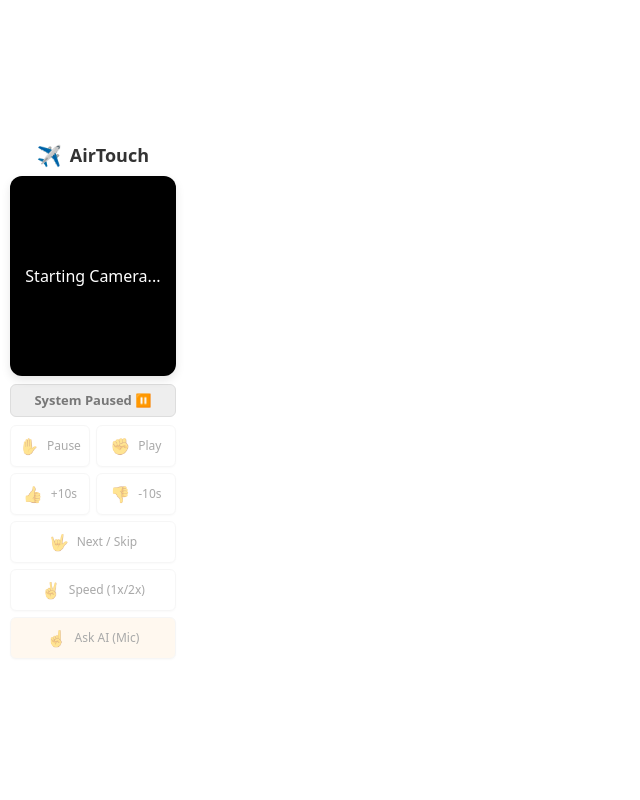
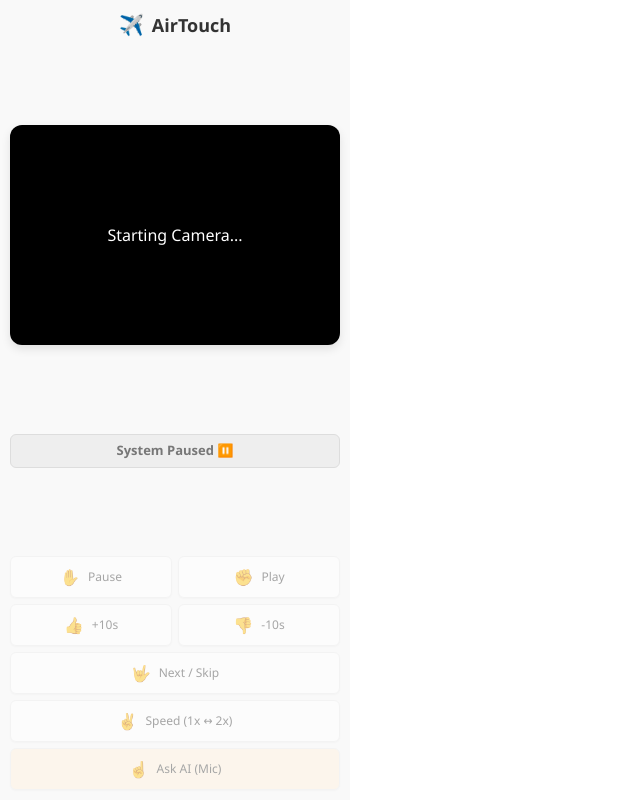
Before and after one commit to ChanaWeiner/AirTouch, a React (Vite) app in the folder extension/: page / in a window 1280 px wide. Shown: the whole page, without its empty margins (0-640 px from the left). Built offline with nearby package versions, Linux system fonts and the light colour scheme; no server answers.

Commit message:
final UI adjasments

```diff
--- a/extension/index.html
+++ b/extension/index.html
@@ -1,10 +1,25 @@
-<!doctype html>
+<!DOCTYPE html>
 <html lang="en">
   <head>
     <meta charset="UTF-8" />
     <link rel="icon" type="image/svg+xml" href="/vite.svg" />
     <meta name="viewport" content="width=device-width, initial-scale=1.0" />
-    <title>extension</title>
+    <title>AirTouch</title>
+
+    <style>
+      html, body {
+        width: 350px;
+        height: 520px;
+        margin: 0;
+        padding: 0;
+        overflow: hidden;
+        background-color: #f9f9f9;
+      }
+      #root {
+        width: 100%;
+        height: 100%;
+      }
+    </style>
   </head>
   <body>
     <div id="root"></div>
--- a/extension/src/App.css
+++ b/extension/src/App.css
@@ -1,15 +1,46 @@
+/* ניקוי ברירות מחדל */
 body {
-  width: 350px;
-  height: 520px; /* גובה קבוע שמתאים לתוכן */
   margin: 0;
   padding: 0;
-  overflow: hidden; /* מבטל את הגלילה */
-  background-color: #f9f9f9;
   font-family: 'Segoe UI', Tahoma, Geneva, Verdana, sans-serif;
+  -webkit-font-smoothing: antialiased;
 }
 
-#root {
+/* הקונטיינר הראשי של האפליקציה */
+.app-container {
+  width: 100%;
   height: 100%;
+  padding: 10px;
+  box-sizing: border-box; /* חשוב מאוד! דואג שה-Padding לא יגדיל את הרוחב */
+  text-align: center;
   display: flex;
   flex-direction: column;
+  justify-content: space-between;
 }
+
+/* עיצוב אזור המצלמה */
+.camera-wrapper {
+  position: relative;
+  flex: 1; /* לוקח את כל המקום הפנוי */
+  min-height: 200px;
+  max-height: 220px;
+  background-color: #000;
+  border-radius: 12px;
+  overflow: hidden;
+  display: flex;
+  align-items: center;
+  justify-content: center;
+  box-shadow: 0 4px 10px rgba(0,0,0,0.1);
+}
+
+/* טקסט צף על המצלמה */
+.overlay-text {
+  position: absolute;
+  top: 8px;
+  left: 8px;
+  background: rgba(0,0,0,0.6);
+  color: white;
+  padding: 2px 6px;
+  border-radius: 4px;
+  font-size: 11px;
+}
--- a/extension/src/App.jsx
+++ b/extension/src/App.jsx
@@ -2,50 +2,72 @@
 import React, { useRef, useEffect, useState } from "react";
 import Webcam from "react-webcam";
 import { FilesetResolver, GestureRecognizer } from "@mediapipe/tasks-vision";
+import "./App.css";
+
+import Header from "./components/Header";
+import Status from "./components/Status";
+import Legend from "./components/Legend";
+import PermissionScreen from "./components/PermissionScreen";
+import { sendCommandToYouTube } from "./utils/youtube";
+import { askGemini } from "./utils/api"; // הייבוא החדש
 
 export default function App() {
   const webcamRef = useRef(null);
+  const isSetupTab = window.location.search.includes("setup=true");
 
-  // ניהול מצבים
+  // State
   const [appState, setAppState] = useState("loading");
-  const [status, setStatus] = useState("System Paused ⏸️");
+  const [statusText, setStatusText] = useState("System Paused ⏸️");
   const [lastGesture, setLastGesture] = useState("-");
-  const [micActive, setMicActive] = useState(false);
 
+  // מצבים מיוחדים למיקרופון
+  const [micState, setMicState] = useState("idle"); // 'idle', 'listening', 'thinking'
+
+  // Refs
   const lastCommandTime = useRef(0);
+  const lastSpeedToggleTime = useRef(0); // נעילה מיוחדת למהירות
   const recognizerRef = useRef(null);
   const intervalRef = useRef(null);
 
-  // --- אתחול אוטומטי ---
   useEffect(() => {
+    if (isSetupTab) {
+        setAppState("permission_needed");
+        return;
+    }
     const initSystem = async () => {
       try {
         const stream = await navigator.mediaDevices.getUserMedia({ video: true, audio: true });
         stream.getTracks().forEach(t => t.stop());
         startMediaPipe();
       } catch (err) {
-        console.log("Permissions missing:", err);
         setAppState("permission_needed");
-        setStatus("Permissions Required");
       }
     };
-
     initSystem();
-
     return () => {
       if (intervalRef.current) clearInterval(intervalRef.current);
       if (recognizerRef.current) recognizerRef.current.close();
     };
-  }, []);
+  }, [isSetupTab]);
 
-  const openSetupTab = () => {
-    if (typeof chrome !== "undefined" && chrome.tabs) {
-        chrome.tabs.create({ url: "index.html" });
-    }
+  const handlePermissionAction = async () => {
+      if (isSetupTab) {
+          try {
+              const stream = await navigator.mediaDevices.getUserMedia({ video: true, audio: true });
+              stream.getTracks().forEach(t => t.stop());
+              window.close();
+          } catch (err) {
+              alert("Permission denied.");
+          }
+      } else {
+          if (typeof chrome !== "undefined" && chrome.tabs) {
+              chrome.tabs.create({ url: "index.html?setup=true" });
+          }
+      }
   };
 
   const startMediaPipe = async () => {
-    setStatus("Loading AI Model... 🧠");
+    setStatusText("Loading AI Model... 🧠");
     try {
       const wasmUrl = chrome.runtime.getURL("wasm/");
       const vision = await FilesetResolver.forVisionTasks(wasmUrl);
@@ -63,19 +85,18 @@
 
     } catch (error) {
       setAppState("error");
-      setStatus("Error: " + error.message);
+      setStatusText("Error: " + error.message);
     }
   };
 
   const startLoop = (recognizer) => {
     setAppState("running");
-    setStatus("Active! Show Hand ✋");
+    setStatusText("Active! Show Hand ✋");
 
     intervalRef.current = setInterval(() => {
       if (webcamRef.current && webcamRef.current.video && webcamRef.current.video.readyState === 4) {
         const video = webcamRef.current.video;
-        const nowInMs = Date.now();
-        const results = recognizer.recognizeForVideo(video, nowInMs);
+        const results = recognizer.recognizeForVideo(video, Date.now());
 
         if (results.gestures.length > 0) {
           const gesture = results.gestures[0][0].categoryName;
@@ -94,243 +115,169 @@
 
   const handleGestureControl = (gesture) => {
     const now = Date.now();
-    if (micActive) return;
+
+    // אם המיקרופון עובד - מתעלמים מכל תנועה אחרת!
+    if (micState !== "idle") return;
+
+    // קירור כללי לפקודות רגילות (800ms)
     if (now - lastCommandTime.current < 800) return;
 
     let commandSent = false;
 
     switch (gesture) {
       case "Open_Palm":
-        setStatus("⏸️ Paused");
+        setStatusText("⏸️ Paused");
         sendCommandToYouTube("pause");
         commandSent = true;
         break;
 
       case "Closed_Fist":
-        setStatus("▶️ Playing");
+        setStatusText("▶️ Playing");
         sendCommandToYouTube("play");
         commandSent = true;
         break;
 
       case "Victory":
-        // --- השינוי: טוגל פשוט ---
-        setStatus("⚡ Toggling Speed (1x ↔ 2x)");
-        sendCommandToYouTube("toggleSpeed");
-        commandSent = true;
+        // --- תיקון לבעיית המהירות (Speed Toggle Fix) ---
+        // אנחנו בודקים אם עברו 2 שניות (2000ms) מהשינוי האחרון
+        if (now - lastSpeedToggleTime.current > 2000) {
+            setStatusText("⚡ Toggling Speed...");
+            sendCommandToYouTube("toggleSpeed");
+            lastSpeedToggleTime.current = now; // עדכון זמן הנעילה
+            commandSent = true;
+        } else {
+            // אם לא עבר זמן - אנחנו מתעלמים אבל מראים חיווי שהפקודה "נעולה"
+            setStatusText("🔒 Speed Locked (Wait...)");
+        }
         break;
 
       case "Thumb_Up":
-        setStatus("⏭️ +10 Seconds");
+        setStatusText("⏭️ +10 Seconds");
         sendCommandToYouTube("seek", 10);
         commandSent = true;
         break;
 
       case "Thumb_Down":
-        setStatus("⏮️ -10 Seconds");
+        setStatusText("⏮️ -10 Seconds");
         sendCommandToYouTube("seek", -10);
         commandSent = true;
         break;
 
       case "ILoveYou":
-        setStatus("⏭️ Next / Skip");
+        setStatusText("⏭️ Next / Skip");
         sendCommandToYouTube("skip");
         commandSent = true;
         break;
 
       case "Pointing_Up":
         activateVoiceMode();
-        commandSent = true;
+        // לא מסמנים commandSent כדי לא להפעיל את הקירור הרגיל
         break;
 
-      default:
-        break;
+      default: break;
     }
 
-    if (commandSent) {
-      lastCommandTime.current = now;
-    }
+    if (commandSent) lastCommandTime.current = now;
   };
 
+  // --- ניהול מיקרופון משופר ---
   const activateVoiceMode = () => {
-    if (micActive) return;
-    setMicActive(true);
-    setStatus("Listening... 🎤");
-    sendCommandToYouTube("pause");
+    if (micState !== "idle") return; // מניעת הפעלה כפולה
+
+    setMicState("listening");
+    setStatusText("🎙️ Listening... Speak Now!");
+    sendCommandToYouTube("pause"); // משתיק את הוידאו
 
     const recognition = new (window.SpeechRecognition || window.webkitSpeechRecognition)();
-    recognition.lang = 'he-IL';
+    recognition.lang = 'he-IL'; // עברית
     recognition.start();
 
-    recognition.onresult = (event) => {
+    recognition.onresult = async (event) => {
       const transcript = event.results[0][0].transcript;
-      setStatus("Asked: " + transcript);
 
-      // TODO: Backend Connection
-      console.log("User Question:", transcript);
+      // שלב 1: זיהינו דיבור, עוברים למצב "חושב"
+      setMicState("thinking");
+      setStatusText("🧠 Thinking: " + transcript);
 
+      // שלב 2: שליחה לשרת (Backend)
+      const answer = await askGemini(transcript);
+
+      // שלב 3: הצגת תשובה
+      setStatusText("🤖 AI: " + answer);
+
+      // חזרה לשגרה אחרי 5 שניות
       setTimeout(() => {
-          setMicActive(false);
-          setStatus("Active! Show Hand ✋");
-      }, 3000);
+          setMicState("idle");
+          setStatusText("Active! Show Hand ✋");
+      }, 5000);
     };
 
     recognition.onerror = () => {
-      setMicActive(false);
-      setStatus("Mic Error / Cancelled");
+      // אם הייתה שגיאה או שקט - פשוט חוזרים מיד לשגרה
+      setMicState("idle");
+      setStatusText("Mic Cancelled / No Sound");
+    };
+
+    recognition.onend = () => {
+        // אם הדיבור נגמר ועדיין לא קיבלנו תוצאה (למשל שקט)
+        if (micState === "listening") {
+            setMicState("idle");
+        }
     };
   };
 
-  const sendCommandToYouTube = (command, value = null) => {
-    if (typeof chrome !== "undefined" && chrome.tabs) {
-      chrome.tabs.query({ active: true, currentWindow: true }, (tabs) => {
-        if (tabs[0]?.id) {
-          chrome.scripting.executeScript({
-            target: { tabId: tabs[0].id },
-            func: (cmd, val) => {
-              const video = document.querySelector('video');
-
-              if (cmd === 'skip') {
-                  const skipBtn = document.querySelector('.ytp-ad-skip-button') || document.querySelector('.ytp-ad-skip-button-modern');
-                  if (skipBtn) { skipBtn.click(); return; }
-                  const nextBtn = document.querySelector('.ytp-next-button');
-                  if (nextBtn) { nextBtn.click(); return; }
-                  return;
-              }
-
-              if (!video) return;
-
-              switch (cmd) {
-                  case 'play': video.play(); break;
-                  case 'pause': video.pause(); break;
-                  case 'seek': video.currentTime += val; break;
-
-                  // --- הלוגיקה החדשה והפשוטה ---
-                  case 'toggleSpeed':
-                      if (video.playbackRate <= 1) {
-                          video.playbackRate = 2; // עובר למהיר
-                      } else {
-                          video.playbackRate = 1; // חוזר לרגיל
-                      }
-                      break;
-              }
-            },
-            args: [command, value]
-          }).catch(err => console.log(err));
-        }
-      });
-    }
-  };
-
-  // --- UI ---
   if (appState === "permission_needed") {
-    return (
-      <div style={{ width: "350px", padding: "20px", textAlign: "center", fontFamily: "sans-serif" }}>
-        <h2>AirTouch Setup 🛠️</h2>
-        <p style={{color: "#666", fontSize: "14px"}}>Camera access is required.</p>
-        <button
-            onClick={openSetupTab}
-            style={{
-                backgroundColor: "#2196F3", color: "white", padding: "10px 20px",
-                border: "none", borderRadius: "5px", fontSize: "16px", cursor: "pointer", marginTop: "10px"
-            }}
-        >
-            Allow Access
-        </button>
-      </div>
-    );
+    return <PermissionScreen onAction={handlePermissionAction} isSetupTab={isSetupTab} />;
   }
 
-return (
-    <div style={{
-        width: "100%",
-        height: "100%",
-        padding: "10px",
-        boxSizing: "border-box",
-        textAlign: "center",
-        display: "flex",
-        flexDirection: "column",
-        justifyContent: "space-between"
-    }}>
+  return (
+    <div className="app-container">
+      <Header />
 
-      <div style={{display: "flex", alignItems: "center", justifyContent: "center", gap: "8px", marginBottom: "5px"}}>
-        <span style={{fontSize: "20px"}}>✈️</span>
-        <h2 style={{margin: 0, color: "#333", fontSize: "18px"}}>AirTouch</h2>
-      </div>
-
-      <div style={{
-          position: "relative",
-          flex: 1, // לוקח את כל המקום הפנוי
-          minHeight: "200px",
-          maxHeight: "220px",
-          backgroundColor: "#000",
-          borderRadius: "12px",
-          overflow: "hidden",
-          display: "flex", alignItems: "center", justifyContent: "center",
-          boxShadow: "0 4px 10px rgba(0,0,0,0.1)"
-      }}>
-
+      <div className="camera-wrapper">
         {appState === "loading" && <span style={{color: "white"}}>Starting Camera...</span>}
         {appState === "error" && <span style={{color: "red"}}>Error Loading AI</span>}
-
         {appState === "running" && (
             <>
                 <Webcam
                     ref={webcamRef}
                     style={{
                         width: "100%", height: "100%", objectFit: "cover", transform: "scaleX(-1)",
-                        opacity: micActive ? 0.6 : 1
+                        opacity: micState !== "idle" ? 0.3 : 1, // עמעום כשהמיקרופון עובד
+                        transition: "opacity 0.5s"
                     }}
                 />
-                <div style={{
-                    position: "absolute", top: 8, left: 8,
-                    background: "rgba(0,0,0,0.6)", color: "white",
-                    padding: "2px 6px", borderRadius: "4px", fontSize: "11px"
-                }}>
+
+                {/* אייקון מיקרופון ענק כשאנחנו במצב האזנה */}
+                {micState === "listening" && (
+                    <div style={{position: "absolute", fontSize: "60px", animation: "pulse 1s infinite"}}>🎙️</div>
+                )}
+                {micState === "thinking" && (
+                    <div style={{position: "absolute", fontSize: "60px", animation: "spin 1s infinite"}}>⏳</div>
+                )}
+
+                <div className="overlay-text">
                     👁️ {lastGesture}
                 </div>
             </>
         )}
       </div>
 
+      {/* הסטטוס מקבל צבע שונה אם אנחנו במצב מיקרופון */}
       <div style={{
-          backgroundColor: appState === "running" ? "#e8f5e9" : "#eee",
-          color: appState === "running" ? "#2e7d32" : "#777",
+          backgroundColor: micState !== "idle" ? "#e3f2fd" : (appState === "running" ? "#e8f5e9" : "#eee"),
+          color: micState !== "idle" ? "#1565c0" : (appState === "running" ? "#2e7d32" : "#777"),
           padding: "6px", borderRadius: "6px", fontWeight: "bold",
           margin: "8px 0",
-          border: appState === "running" ? "1px solid #c8e6c9" : "1px solid #ddd",
-          fontSize: "13px"
+          border: "1px solid #ddd",
+          fontSize: "13px",
+          minHeight: "20px"
       }}>
-          {status}
+          {statusText}
       </div>
 
-      <div style={{
-          display: "grid", gridTemplateColumns: "1fr 1fr", gap: "6px",
-          fontSize: "12px", color: "#555", opacity: appState === "running" ? 1 : 0.5
-      }}>
-        <KeyItem icon="✋" label="Pause" />
-        <KeyItem icon="✊" label="Play" />
-        <KeyItem icon="👍" label="+10s" />
-        <KeyItem icon="👎" label="-10s" />
-        <KeyItem icon="🤟" label="Next / Skip" wide />
-        <KeyItem icon="✌️" label="Speed (1x/2x)" wide />
-        <KeyItem icon="☝️" label="Ask AI (Mic)" wide bg="#fff3e0" />
-      </div>
+      <Legend isActive={appState === "running" && micState === "idle"} />
 
     </div>
   );
 }
-
-function KeyItem({ icon, label, wide, bg }) {
-    return (
-        <div style={{
-            backgroundColor: bg || "white", padding: "8px", borderRadius: "6px",
-            boxShadow: "0 1px 2px rgba(0,0,0,0.05)",
-            gridColumn: wide ? "span 2" : "span 1",
-            display: "flex", alignItems: "center", justifyContent: "center", gap: "8px",
-            border: "1px solid #eee"
-        }}>
-            <span style={{fontSize: "16px"}}>{icon}</span>
-            <span style={{fontWeight: "500"}}>{label}</span>
-        </div>
-    );
-}
--- /dev/null
+++ b/extension/src/components/Header.jsx
@@ -0,0 +1,10 @@
+import React from 'react';
+
+export default function Header() {
+  return (
+    <div style={{display: "flex", alignItems: "center", justifyContent: "center", gap: "8px", marginBottom: "5px"}}>
+      <span style={{fontSize: "20px"}}>✈️</span>
+      <h2 style={{margin: 0, color: "#333", fontSize: "18px"}}>AirTouch</h2>
+    </div>
+  );
+}
--- /dev/null
+++ b/extension/src/components/Legend.jsx
@@ -0,0 +1,34 @@
+import React from 'react';
+
+// רכיב עזר פנימי קטן (לא צריך לייצא אותו)
+function KeyItem({ icon, label, wide, bg }) {
+  return (
+      <div style={{
+          backgroundColor: bg || "white", padding: "8px", borderRadius: "6px",
+          boxShadow: "0 1px 2px rgba(0,0,0,0.05)",
+          gridColumn: wide ? "span 2" : "span 1",
+          display: "flex", alignItems: "center", justifyContent: "center", gap: "8px",
+          border: "1px solid #eee"
+      }}>
+          <span style={{fontSize: "16px"}}>{icon}</span>
+          <span style={{fontWeight: "500"}}>{label}</span>
+      </div>
+  );
+}
+
+export default function Legend({ isActive }) {
+  return (
+    <div style={{
+        display: "grid", gridTemplateColumns: "1fr 1fr", gap: "6px",
+        fontSize: "12px", color: "#555", opacity: isActive ? 1 : 0.5
+    }}>
+      <KeyItem icon="✋" label="Pause" />
+      <KeyItem icon="✊" label="Play" />
+      <KeyItem icon="👍" label="+10s" />
+      <KeyItem icon="👎" label="-10s" />
+      <KeyItem icon="🤟" label="Next / Skip" wide />
+      <KeyItem icon="✌️" label="Speed (1x ↔ 2x)" wide />
+      <KeyItem icon="☝️" label="Ask AI (Mic)" wide bg="#fff3e0" />
+    </div>
+  );
+}
--- /dev/null
+++ b/extension/src/components/PermissionScreen.jsx
@@ -0,0 +1,30 @@
+import React from 'react';
+
+export default function PermissionScreen({ onAction, isSetupTab }) {
+  return (
+    <div className="app-container" style={{justifyContent: "center"}}>
+      <h2>AirTouch Setup 🛠️</h2>
+      <p style={{color: "#666", fontSize: "14px"}}>
+        {isSetupTab
+          ? "Click 'Allow' in the browser prompt."
+          : "Camera access is required."}
+      </p>
+
+      <button
+          onClick={onAction}
+          style={{
+              backgroundColor: "#2196F3", color: "white", padding: "10px 20px",
+              border: "none", borderRadius: "5px", fontSize: "16px", cursor: "pointer", marginTop: "10px"
+          }}
+      >
+          {isSetupTab ? "✋ Grant Permission & Close" : "👉 Open Settings"}
+      </button>
+
+      {!isSetupTab && (
+         <p style={{fontSize: "11px", color: "#999", marginTop: "10px"}}>
+             (This will open a new tab)
+         </p>
+      )}
+    </div>
+  );
+}
--- /dev/null
+++ b/extension/src/components/Status.jsx
@@ -0,0 +1,16 @@
+import React from 'react';
+
+export default function Status({ text, isRunning }) {
+  return (
+    <div style={{
+        backgroundColor: isRunning ? "#e8f5e9" : "#eee",
+        color: isRunning ? "#2e7d32" : "#777",
+        padding: "6px", borderRadius: "6px", fontWeight: "bold",
+        margin: "8px 0",
+        border: isRunning ? "1px solid #c8e6c9" : "1px solid #ddd",
+        fontSize: "13px"
+    }}>
+        {text}
+    </div>
+  );
+}
--- /dev/null
+++ b/extension/src/utils/api.js
@@ -0,0 +1,26 @@
+// src/utils/api.js
+
+export const askGemini = async (text) => {
+    try {
+        // שימי לב: זו הכתובת של השרת שלך (FastAPI/Flask)
+        // וודאי שהשרת פתוח ומאזין בפורט 8000
+        const response = await fetch('http://127.0.0.1:8000/ask', {
+            method: 'POST',
+            headers: {
+                'Content-Type': 'application/json',
+            },
+            body: JSON.stringify({ prompt: text })
+        });
+
+        if (!response.ok) {
+            throw new Error("Server Error");
+        }
+
+        const data = await response.json();
+        return data.answer; // מניחים שהשרת מחזיר JSON עם שדה answer
+
+    } catch (error) {
+        console.error("API Error:", error);
+        return "Error connecting to AI Server.";
+    }
+};
--- /dev/null
+++ b/extension/src/utils/youtube.jsx
@@ -0,0 +1,39 @@
+/* global chrome */
+
+export const sendCommandToYouTube = (command, value = null) => {
+  if (typeof chrome !== "undefined" && chrome.tabs) {
+    chrome.tabs.query({ active: true, currentWindow: true }, (tabs) => {
+      if (tabs[0]?.id) {
+        chrome.scripting.executeScript({
+          target: { tabId: tabs[0].id },
+          func: (cmd, val) => {
+            const video = document.querySelector('video');
+
+            // כפתורי דילוג
+            if (cmd === 'skip') {
+                const skipBtn = document.querySelector('.ytp-ad-skip-button') || document.querySelector('.ytp-ad-skip-button-modern');
+                if (skipBtn) { skipBtn.click(); return; }
+                const nextBtn = document.querySelector('.ytp-next-button');
+                if (nextBtn) { nextBtn.click(); return; }
+                return;
+            }
+
+            if (!video) return;
+
+            switch (cmd) {
+                case 'play': video.play(); break;
+                case 'pause': video.pause(); break;
+                case 'seek': video.currentTime += val; break;
+
+                // לוגיקת המהירות (Toggle)
+                case 'toggleSpeed':
+                    video.playbackRate = (video.playbackRate <= 1) ? 2 : 1;
+                    break;
+            }
+          },
+          args: [command, value]
+        }).catch(err => console.log("Injection Error:", err));
+      }
+    });
+  }
+};
```
Also changed, not shown: extension/src/components/CameraView.jsx (added).
